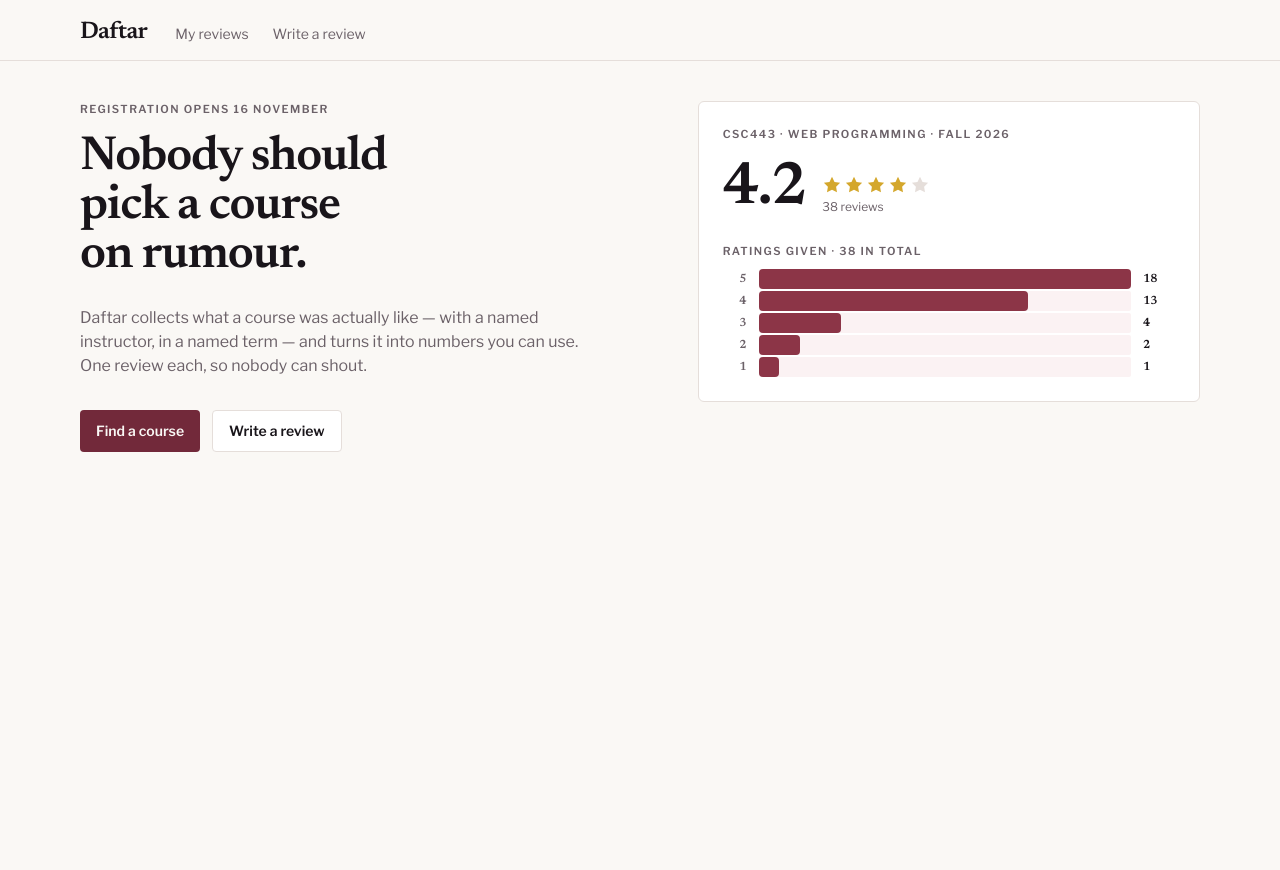
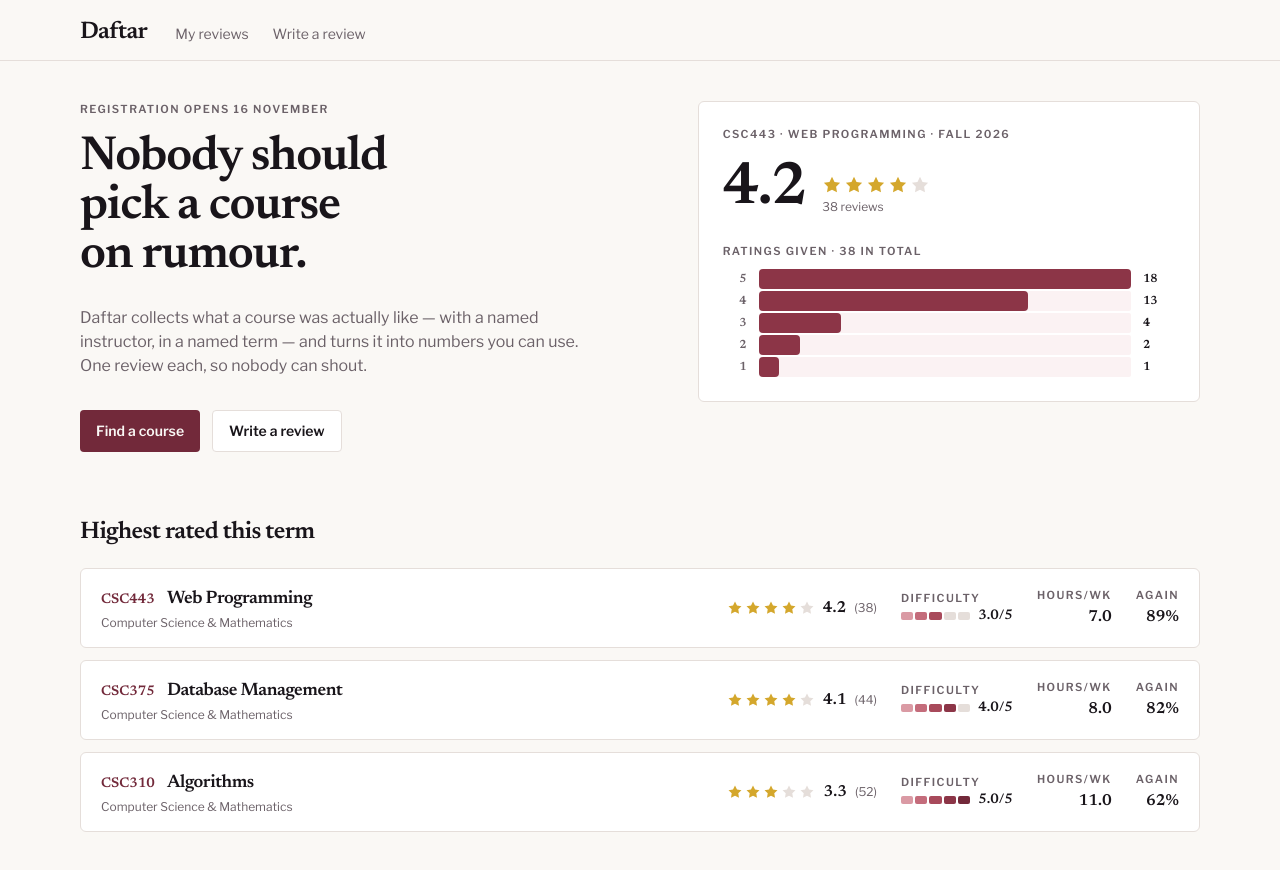
Before and after one commit to reakhairallah/daftar, a React (Vite) app: page / in a window 1280 px wide. Before the commit the page ends 800 px from the top, so only its background shows below. Built offline with nearby package versions, Linux system fonts and the light colour scheme.

Commit message:
Add highest-rated course list with computed metrics

```diff
--- /dev/null
+++ b/src/components/CourseCard.jsx
@@ -0,0 +1,120 @@
+const meterColors = [
+  "bg-brand-300",
+  "bg-brand-400",
+  "bg-brand-500",
+  "bg-brand-600",
+  "bg-brand-700",
+];
+
+export default function CourseCard({ course, reviews }) {
+  const matching = reviews.filter(
+    (review) => review.courseCode === course.code
+  );
+  const count = matching.length;
+
+  const mean = (field) =>
+    count === 0
+      ? null
+      : matching.reduce(
+          (sum, review) => sum + Number(review[field]),
+          0
+        ) / count;
+
+  const rating = mean("rating");
+  const difficulty = mean("difficulty");
+  const hours = mean("hoursPerWeek");
+  const again = mean("wouldTakeAgain");
+
+  return (
+    <li className="flex flex-wrap items-center gap-x-6 gap-y-3 rounded-card border border-line bg-surface px-5 py-4">
+      <div className="min-w-0 flex-1 basis-64">
+        <div className="flex flex-wrap items-baseline gap-x-3">
+          <span className="font-display text-sm font-semibold text-brand-700">
+            {course.code}
+          </span>
+          <h3 className="font-display text-lg font-semibold tracking-tight">
+            {course.title}
+          </h3>
+        </div>
+        <p className="mt-0.5 text-xs text-muted">
+          {course.department}
+        </p>
+      </div>
+
+      {count === 0 ? (
+        <p className="text-sm text-muted">No reviews yet</p>
+      ) : (
+        <div className="grid w-full grid-cols-2 items-center gap-x-6 gap-y-3 sm:w-auto sm:grid-cols-[auto_auto_auto_auto]">
+          <div className="flex items-center gap-2">
+            <span
+              className="flex gap-0.5"
+              role="img"
+              aria-label={`${rating.toFixed(1)} out of 5 stars`}
+            >
+              {[1, 2, 3, 4, 5].map((star) => (
+                <svg
+                  key={star}
+                  viewBox="0 0 20 20"
+                  fill="currentColor"
+                  aria-hidden="true"
+                  className={`h-4 w-4 ${
+                    star <= Math.round(rating)
+                      ? "text-accent-400"
+                      : "text-line"
+                  }`}
+                >
+                  <path d="M10 1.8l2.5 5.1 5.6.8-4 4 .9 5.6-5-2.6-5 2.6.9-5.6-4-4 5.6-.8z" />
+                </svg>
+              ))}
+            </span>
+            <span className="font-display font-semibold">
+              {rating.toFixed(1)}
+            </span>
+            <span className="text-xs text-muted">({count})</span>
+          </div>
+
+          <div className="min-w-28">
+            <span className="block text-[11px] font-semibold uppercase tracking-[0.13em] text-muted">
+              Difficulty
+            </span>
+            <div className="flex items-center gap-2">
+              <span className="flex flex-1 gap-[2px]" aria-hidden="true">
+                {meterColors.map((color, index) => (
+                  <span
+                    key={color}
+                    className={`h-2 flex-1 rounded-[2px] ${
+                      index < Math.round(difficulty)
+                        ? color
+                        : "bg-line"
+                    }`}
+                  />
+                ))}
+              </span>
+              <span className="font-display text-sm font-semibold">
+                {difficulty.toFixed(1)}/5
+              </span>
+            </div>
+          </div>
+
+          <div className="sm:text-right">
+            <span className="block text-[11px] font-semibold uppercase tracking-[0.13em] text-muted">
+              Hours/wk
+            </span>
+            <span className="font-display font-semibold">
+              {hours.toFixed(1)}
+            </span>
+          </div>
+
+          <div className="sm:text-right">
+            <span className="block text-[11px] font-semibold uppercase tracking-[0.13em] text-muted">
+              Again
+            </span>
+            <span className="font-display font-semibold">
+              {Math.round(again * 100)}%
+            </span>
+          </div>
+        </div>
+      )}
+    </li>
+  );
+}
--- a/src/home/Home.jsx
+++ b/src/home/Home.jsx
@@ -1,10 +1,36 @@
 import { Link } from "react-router-dom";
 import RatingSummary from "../components/RatingSummary";
 import { useState } from "react";
-import { initialReviews } from "./homeData";
+import { homeReviews, courses } from "./homeData";
+import CourseCard from "../components/CourseCard";
 export default function Home() {
-    const [reviews] = useState(initialReviews);
+    const [reviews] = useState(homeReviews);
+    const termReviews = reviews.filter(
+  (review) => review.termId === "fall-2026"
+);
+
+const featuredReviews = termReviews.filter(
+  (review) => review.courseCode === "CSC443"
+);
+
+const highestRated = courses
+  .map((course) => {
+    const matching = termReviews.filter(
+      (review) => review.courseCode === course.code
+    );
+
+    const rating = matching.length
+      ? matching.reduce((sum, review) => sum + review.rating, 0) /
+        matching.length
+      : null;
+
+    return { ...course, rating };
+  })
+  .filter((course) => course.rating !== null)
+  .sort((a, b) => b.rating - a.rating)
+  .slice(0, 3);
   return (
+    <>
     <section className="grid items-start gap-10 lg:grid-cols-[1.15fr_1fr]">
   <div>
       <p className="text-[11px] font-semibold uppercase tracking-[0.13em] text-muted">
@@ -39,7 +65,24 @@ export default function Home() {
 </div>
   </div>
 
-  <RatingSummary reviews={reviews}/>
+  <RatingSummary reviews={featuredReviews}/>
 </section>
+<section className="mt-16">
+  <h2 className="font-display text-2xl font-semibold tracking-tight">
+    Highest rated this term
+  </h2>
+
+  <ul className="mt-5 space-y-3">
+  {highestRated.map((course) => (
+    <CourseCard
+      key={course.code}
+      course={course}
+      reviews={termReviews}
+    />
+  ))}
+</ul>
+
+</section>
+</>
   );
 }
--- a/src/home/homeData.js
+++ b/src/home/homeData.js
@@ -21,3 +21,54 @@ export const initialReviews = ratings.map((rating, index) => ({
   createdAt: "2026-10-14",
   updatedAt: null,
 }));
+export const courses = [
+  {
+    code: "CSC443",
+    title: "Web Programming",
+    department: "Computer Science & Mathematics",
+    credits: 3,
+    coRequisite: null,
+  },
+  {
+    code: "CSC310",
+    title: "Algorithms",
+    department: "Computer Science & Mathematics",
+    credits: 3,
+    coRequisite: null,
+  },
+  {
+    code: "CSC375",
+    title: "Database Management",
+    department: "Computer Science & Mathematics",
+    credits: 3,
+    coRequisite: null,
+  },
+];
+function makeReviews(
+  courseCode,
+  distribution,
+  difficulty,
+  hoursPerWeek,
+  takeAgainCount
+) {
+  const ratings = distribution.flatMap((count, index) =>
+    Array(count).fill(5 - index)
+  );
+
+  return ratings.map((rating, index) => ({
+    ...initialReviews[0],
+    id: `${courseCode}-r${index + 1}`,
+    authorId: `u${index + 1}`,
+    courseCode,
+    rating,
+    difficulty,
+    hoursPerWeek,
+    wouldTakeAgain: index < takeAgainCount,
+  }));
+}
+
+export const homeReviews = [
+  ...initialReviews,
+  ...makeReviews("CSC310", [9, 14, 17, 8, 4], 5, 11, 32),
+  ...makeReviews("CSC375", [17, 18, 6, 2, 1], 4, 8, 36),
+];
```
